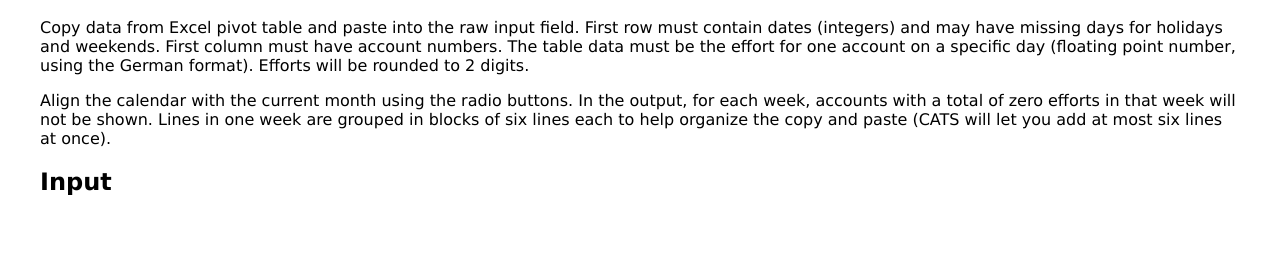
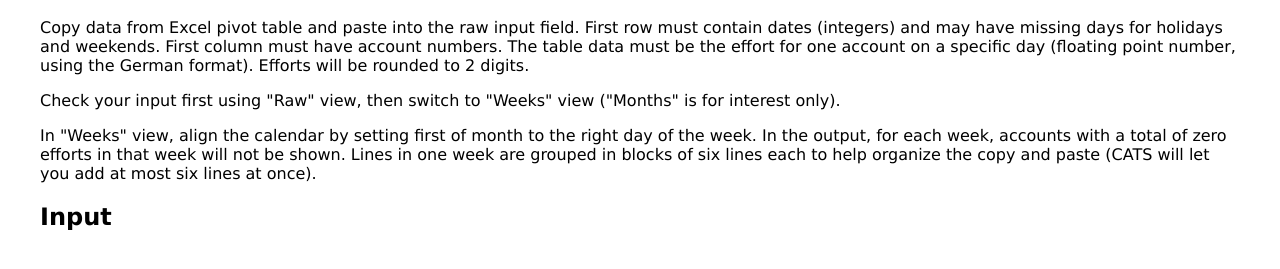
Before and after one commit to 0dB/cats-utils, a website: page index.html in a window 1280 px wide. Shown: the part 81-350 px from the top of the page. Drawn offline with Linux system fonts and the light colour scheme.

Commit message:
Radio buttons for output (Raw, Weeks, Month).

```diff
--- a/index.html
+++ b/index.html
@@ -15,7 +15,9 @@
       The table data must be the effort for one account on a specific day (floating point number, using the German format).
       Efforts will be rounded to 2 digits.</p>
 
-    <p>Align the calendar with the current month using the radio buttons.
+    <p>Check your input first using "Raw" view, then switch to "Weeks" view ("Months" is for interest only).</p>
+
+    <p>In "Weeks" view, align the calendar by setting first of month to the right day of the week.
       In the output, for each week, accounts with a total of zero efforts in that week will not be shown.
       Lines in one week are grouped in blocks of six lines each to help organize the copy and paste (CATS will let you add at most six lines at once).
     </p>
```
Also changed, not shown: 1 other file.
